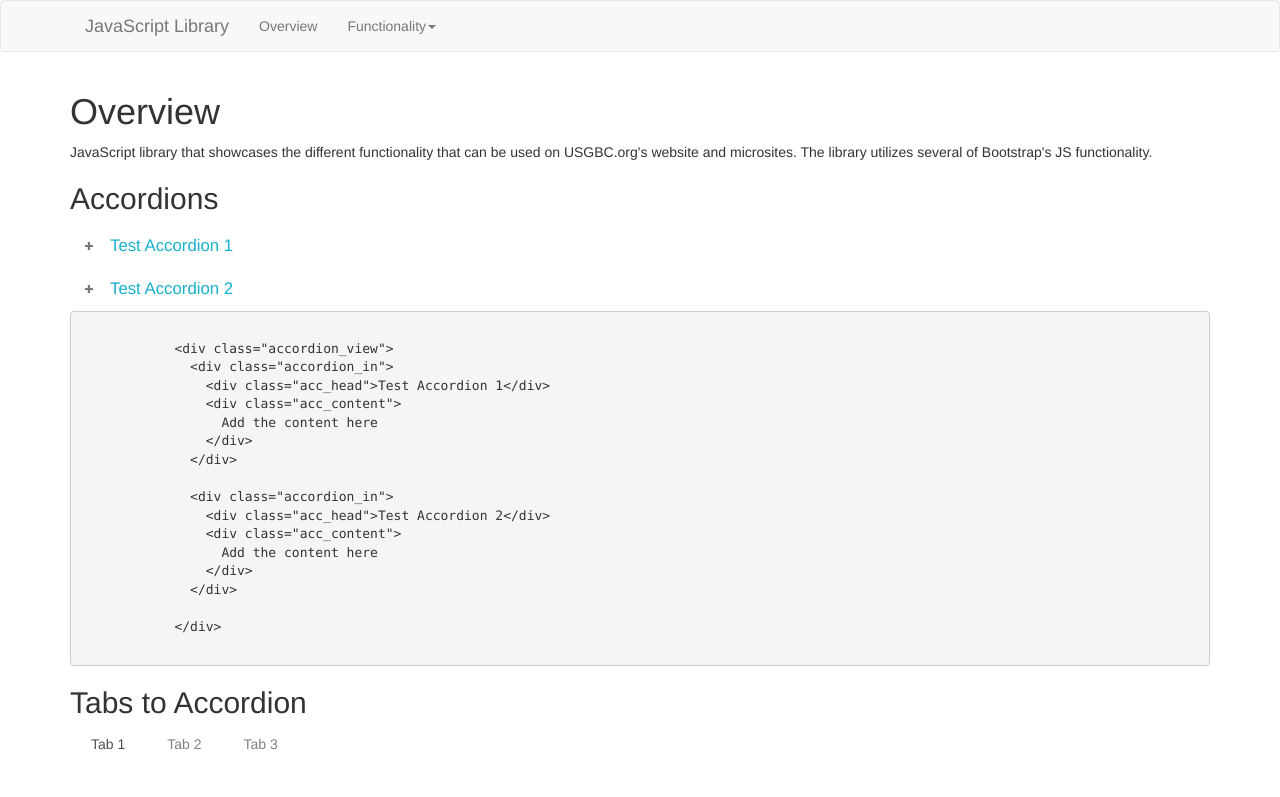
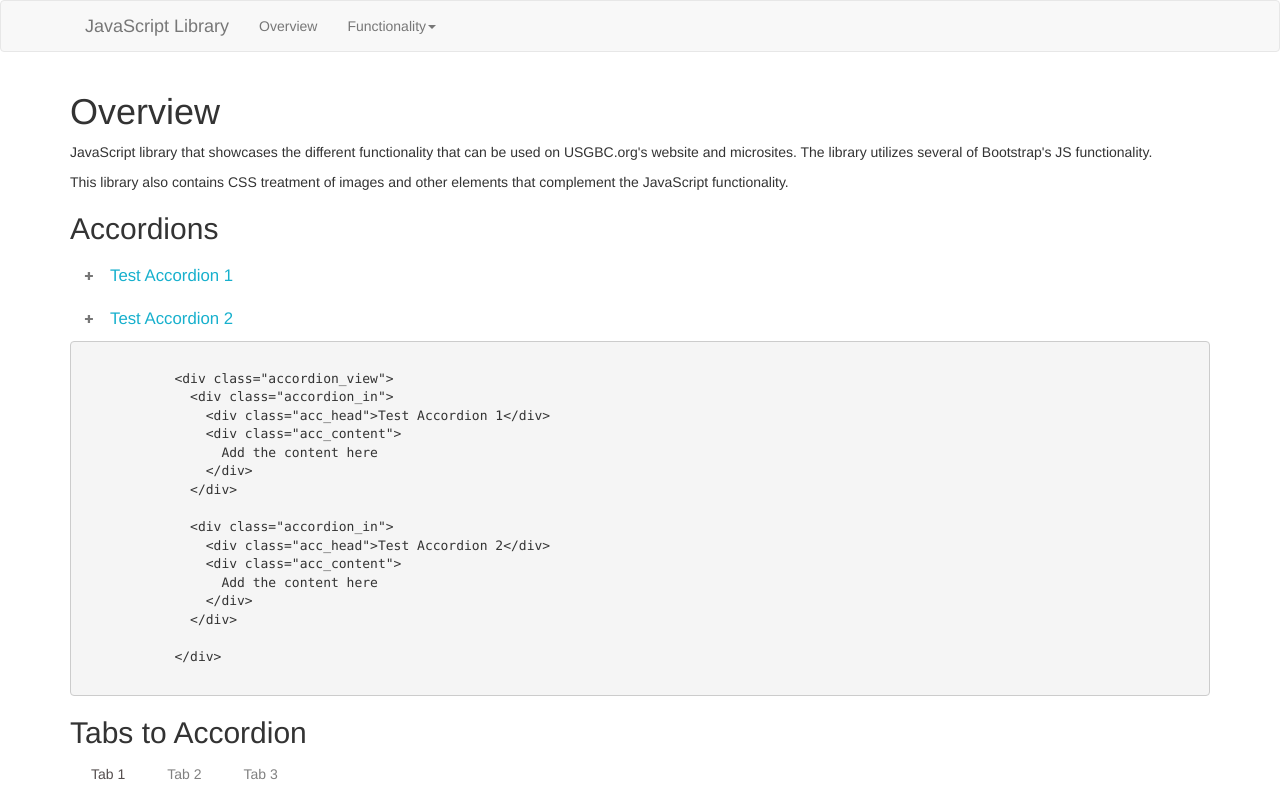
Before and after one commit to megancoyle/javascript-library, a plain HTML site: page index.html in a window 1280 px wide. Shown: the top 797 px of the page. Drawn offline with nearby package versions, Linux system fonts and the light colour scheme.

Commit message:
Update overviews

```diff
--- a/index.html
+++ b/index.html
@@ -50,6 +50,7 @@
     <div class="container">
       <h1 id="overview">Overview</h1>
       <p>JavaScript library that showcases the different functionality that can be used on USGBC.org's website and microsites. The library utilizes several of Bootstrap's JS functionality.</p>
+      <p>This library also contains CSS treatment of images and other elements that complement the JavaScript functionality.</p>
       <h2 id="accordions">Accordions</h2>
         <div class="accordion_view">
           <div class="accordion_in">
```
